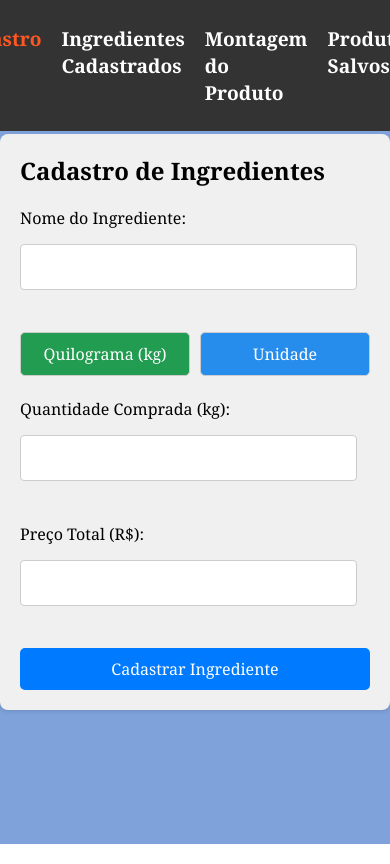
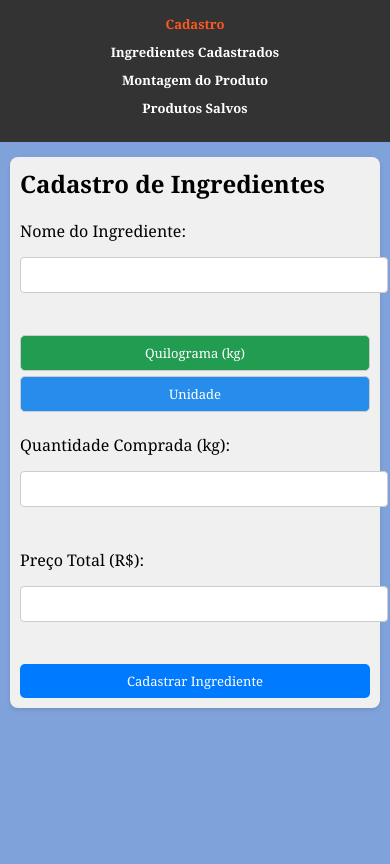
Before and after one commit to kippeer/frontPadro, a React (Create React App) app in the folder padro/: page / in a window 390 px wide. Built offline with nearby package versions, Linux system fonts and the light colour scheme.

Commit message:
responsividade

```diff
--- a/padro/src/App.css
+++ b/padro/src/App.css
@@ -1,7 +1,8 @@
-*{
-  font-family:  Cambria, Cochin, Georgia, Times, 'Times New Roman', serif;
+/* Estilos básicos */
+* {
+  font-family: Cambria, Cochin, Georgia, Times, 'Times New Roman', serif;
+}
 
-}
 .App {
   display: flex;
   flex-direction: column;
@@ -14,10 +15,42 @@
 .container {
   display: flex;
   flex-direction: column;
-
   width: 100%;
   max-width: 700px;
 }
-.container select{
+
+.container select {
   width: 90%;
 }
+
+/* Media Queries para responsividade */
+
+/* Telas menores que 768px (Tablets e celulares em modo paisagem) */
+@media (max-width: 768px) {
+  .App {
+    padding: 20px;
+  }
+
+  .container {
+    max-width: 100%;
+  }
+
+  .container select {
+    width: 95%;
+  }
+}
+
+/* Telas menores que 576px (Celulares em modo retrato) */
+@media (max-width: 576px) {
+  .App {
+    padding: 10px;
+  }
+
+  .container {
+    padding: 0 10px;
+  }
+
+  .container select {
+    width: 100%;
+  }
+}
--- a/padro/src/components/FormularioCadastro.css
+++ b/padro/src/components/FormularioCadastro.css
@@ -1,4 +1,4 @@
-
+/* Estilos básicos */
 .formulario {
   background-color: #f0f0f0;
   padding: 20px;
@@ -16,10 +16,10 @@
   margin-bottom: 10px;
 }
 
-.formulario input,select {
-  width:90%;
+.formulario input, select {
+  width: 90%;
   padding: 10px;
-  margin-top:15px;
+  margin-top: 15px;
   margin-bottom: 10px;
   border: 1px solid #ccc;
   border-radius: 4px;
@@ -54,7 +54,6 @@
 }
 
 .tipo-selecao button.selected {
-
   background-color: #219c50;
   color: #fff;
 }
@@ -62,3 +61,52 @@
 .tipo-selecao button:hover {
   background-color: #2ce774;
 }
+
+/* Media Queries para responsividade */
+
+/* Telas menores que 768px (Tablets e celulares em modo paisagem) */
+@media (max-width: 768px) {
+  .formulario {
+    padding: 15px;
+  }
+
+  .formulario input, select {
+    width: 100%;
+    font-size: medium;
+  }
+
+  .formulario button {
+    font-size: small;
+  }
+}
+
+/* Telas menores que 576px (Celulares em modo retrato) */
+@media (max-width: 576px) {
+  .formulario {
+    padding: 10px;
+  }
+
+  .formulario h2 {
+    font-size: 1.5em;
+  }
+
+  .formulario input, select {
+    font-size: small;
+    padding: 8px;
+  }
+
+  .formulario button {
+    font-size: small;
+    padding: 8px;
+  }
+
+  .tipo-selecao {
+    flex-direction: column;
+    gap: 5px;
+  }
+
+  .tipo-selecao button {
+    width: 100%;
+    padding: 8px;
+  }
+}
--- a/padro/src/components/ListaIngredientes.css
+++ b/padro/src/components/ListaIngredientes.css
@@ -1,3 +1,4 @@
+/* Estilos básicos */
 .lista {
   background-color: #f0f0f0;
   padding: 20px;
@@ -24,3 +25,41 @@
   margin-right: 5px;
   color: #007bff;
 }
+
+/* Media Queries para responsividade */
+
+/* Telas menores que 768px (Tablets e celulares em modo paisagem) */
+@media (max-width: 768px) {
+  .lista {
+    padding: 15px;
+  }
+
+  .lista h2 {
+    font-size: 1.5em;
+  }
+
+  .lista li {
+    font-size: 1em;
+  }
+}
+
+/* Telas menores que 576px (Celulares em modo retrato) */
+@media (max-width: 576px) {
+  .lista {
+    padding: 10px;
+  }
+
+  .lista h2 {
+    font-size: 1.2em;
+    margin-bottom: 15px;
+  }
+
+  .lista li {
+    font-size: 0.9em;
+    margin-bottom: 8px;
+  }
+
+  .lista li::before {
+    font-size: 1.2em;
+  }
+}
--- a/padro/src/components/Navbar.css
+++ b/padro/src/components/Navbar.css
@@ -1,3 +1,4 @@
+/* Estilos básicos */
 .navbar {
   position: fixed;
   top: 0;
@@ -26,3 +27,35 @@
 .navbar li.active {
   color: #ff5722; /* Cor do item ativo */
 }
+
+/* Media Queries para responsividade */
+
+/* Telas menores que 768px (Tablets e celulares em modo paisagem) */
+@media (max-width: 768px) {
+  .navbar {
+    padding: 20px 0;
+  }
+
+  .navbar li {
+    margin-right: 15px;
+    font-size: medium;
+  }
+}
+
+/* Telas menores que 576px (Celulares em modo retrato) */
+@media (max-width: 576px) {
+  .navbar {
+    padding: 15px 0;
+  }
+
+  .navbar ul {
+    flex-direction: column;
+    align-items: center;
+  }
+
+  .navbar li {
+    margin-right: 0;
+    margin-bottom: 10px;
+    font-size: small;
+  }
+}
--- a/padro/src/components/ProdutoMontagem.css
+++ b/padro/src/components/ProdutoMontagem.css
@@ -1,3 +1,4 @@
+/* Estilos básicos */
 .produto-montagem {
   background-color: #f9f9f9;
   padding: 20px;
@@ -18,7 +19,7 @@
 .produto-montagem select,
 .produto-montagem input {
   width: 95%;
-  margin-top:15px;
+  margin-top: 15px;
   padding: 10px;
   margin-bottom: 10px;
   border: 1px solid #ccc;
@@ -34,13 +35,12 @@
   border-radius: 4px;
   cursor: pointer;
   font-size: medium;
-
 }
 
 .produto-montagem button:hover {
   background-color: #0056b3;
+}
 
-}
 .unidade-selecao {
   display: flex;
   gap: 10px;
@@ -54,7 +54,6 @@
 }
 
 .unidade-selecao button.selected {
-
   background-color: #219c50;
   color: white;
 }
@@ -62,3 +61,61 @@
 .unidade-selecao button:hover {
   background-color: #57bb5b;
 }
+
+/* Media Queries para responsividade */
+
+/* Telas menores que 768px (Tablets e celulares em modo paisagem) */
+@media (max-width: 768px) {
+  .produto-montagem {
+    padding: 15px;
+  }
+
+  .produto-montagem h2 {
+    font-size: 1.3em;
+    margin-bottom: 18px;
+  }
+
+  .produto-montagem select,
+  .produto-montagem input {
+    font-size: medium;
+  }
+
+  .produto-montagem button {
+    font-size: small;
+    padding: 8px 16px;
+  }
+}
+
+/* Telas menores que 576px (Celulares em modo retrato) */
+@media (max-width: 576px) {
+  .produto-montagem {
+    padding: 10px;
+  }
+
+  .produto-montagem h2 {
+    font-size: 1.2em;
+    margin-bottom: 15px;
+  }
+
+  .produto-montagem select,
+  .produto-montagem input {
+    width: 100%;
+    font-size: small;
+    padding: 8px;
+  }
+
+  .produto-montagem button {
+    font-size: small;
+    padding: 8px 12px;
+  }
+
+  .unidade-selecao {
+    flex-direction: column;
+    gap: 5px;
+  }
+
+  .unidade-selecao button {
+    width: 100%;
+    padding: 8px;
+  }
+}
--- a/padro/src/components/ProdutosSalvos.css
+++ b/padro/src/components/ProdutosSalvos.css
@@ -1,63 +1,42 @@
+/* Estilos básicos */
 .produtos-salvos {
-  font-family: Cambria, Cochin, Georgia, Times, 'Times New Roman', serif;;
+  font-family: Cambria, Cochin, Georgia, Times, 'Times New Roman', serif;
   margin: 20px;
   padding: 20px;
-
   border-radius: 10px;
   background-color: white;
-
   background-size: contain; /* Ajusta a imagem para cobrir todo o fundo */
   background-repeat: no-repeat; /* Evita que a imagem se repita */
   background-position: center; /* Centraliza a imagem de fundo */
-  padding: 20px; /* Adiciona um pouco de padding para a aparência */
-
-
 }
 
 .produtos-salvos h2 {
   text-align: center;
-
-
 }
-
 
 .product-list {
   list-style-type: none;
   padding: 5px;
   background-color: white;
-
-
 }
 
 .product-item {
-
-
   border-bottom: 3px solid #333333;
-
   display: flex;
   align-items: center;
-
-
-
-  margin-left:10px;
+  margin-left: 10px;
 }
 
-
-
 .ingredient-list {
-
   list-style-type: none;
   padding: 15px;
-  margin-left:120px;
+  margin-left: 120px;
   border-left: 3px solid #333333;
-
 }
 
 .ingredient-item {
   margin-bottom: 5px;
-  margin-left:70px;
-
-
+  margin-left: 70px;
 }
 
 .download-btn, .delete-btn {
@@ -70,12 +49,10 @@
   border: none;
   border-radius: 5px;
   cursor: pointer;
-
 }
 
 .download-btn:hover, .delete-btn:hover {
   background-color: #0056b3;
-
 }
 
 .delete-btn {
@@ -85,3 +62,63 @@
 .delete-btn:hover {
   background-color: #c71b2c;
 }
+
+/* Media Queries para responsividade */
+
+/* Telas menores que 768px (Tablets e celulares em modo paisagem) */
+@media (max-width: 768px) {
+  .produtos-salvos {
+    margin: 15px;
+    padding: 15px;
+  }
+
+  .ingredient-list {
+    margin-left: 80px;
+    padding: 10px;
+  }
+
+  .ingredient-item {
+    margin-left: 40px;
+  }
+
+  .product-item {
+    flex-direction: column;
+    align-items: flex-start;
+    margin-left: 0;
+    padding: 10px 0;
+  }
+
+  .download-btn, .delete-btn {
+    font-size: 14px;
+    padding: 8px 16px;
+  }
+}
+
+/* Telas menores que 576px (Celulares em modo retrato) */
+@media (max-width: 576px) {
+  .produtos-salvos {
+    margin: 10px;
+    padding: 10px;
+  }
+
+  .ingredient-list {
+    margin-left: 40px;
+    padding: 5px;
+  }
+
+  .ingredient-item {
+    margin-left: 20px;
+  }
+
+  .product-item {
+    flex-direction: column;
+    align-items: flex-start;
+    margin-left: 0;
+    padding: 5px 0;
+  }
+
+  .download-btn, .delete-btn {
+    font-size: 12px;
+    padding: 6px 12px;
+  }
+}
```
Lines whose indentation alone changed are shown as unchanged.
